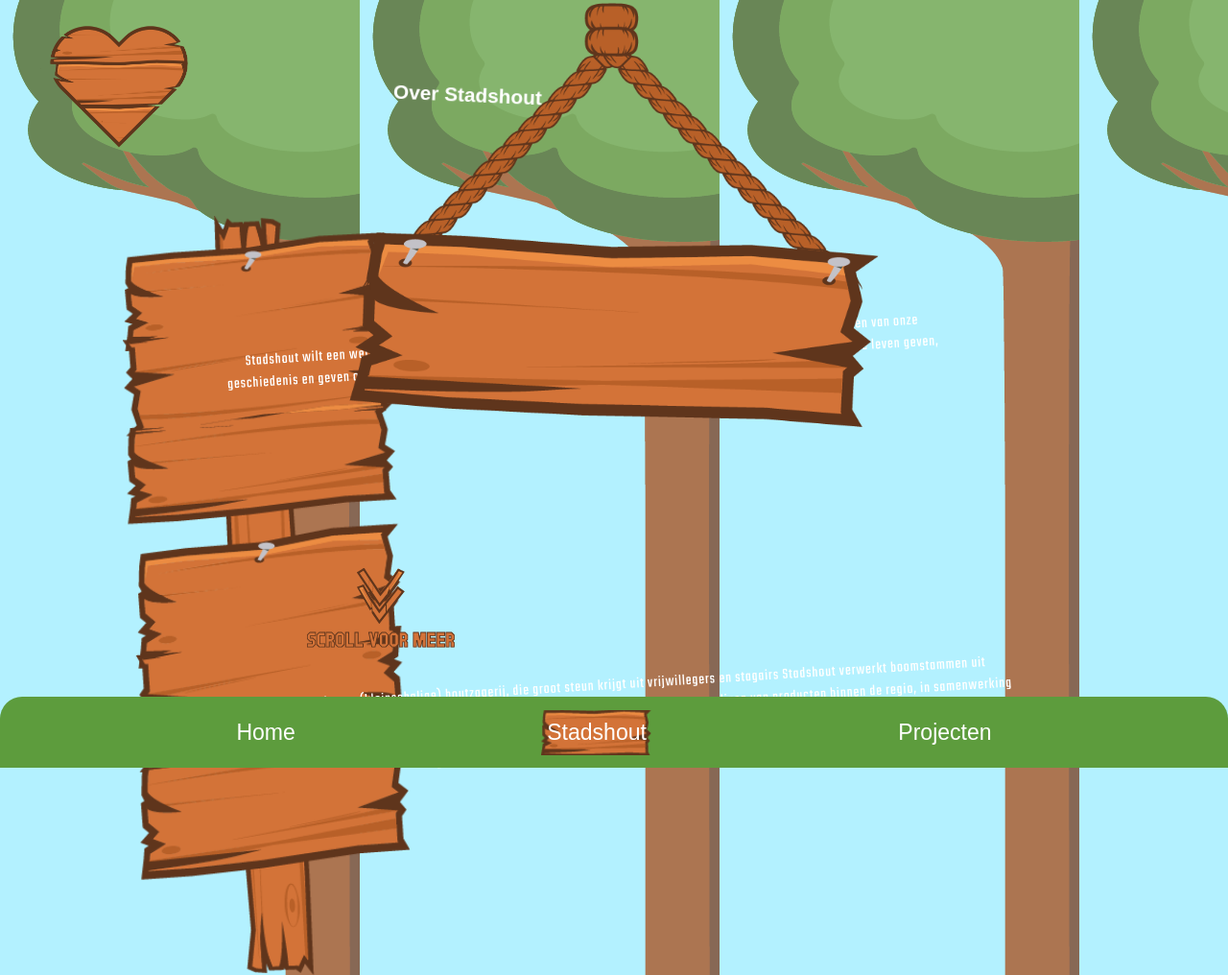
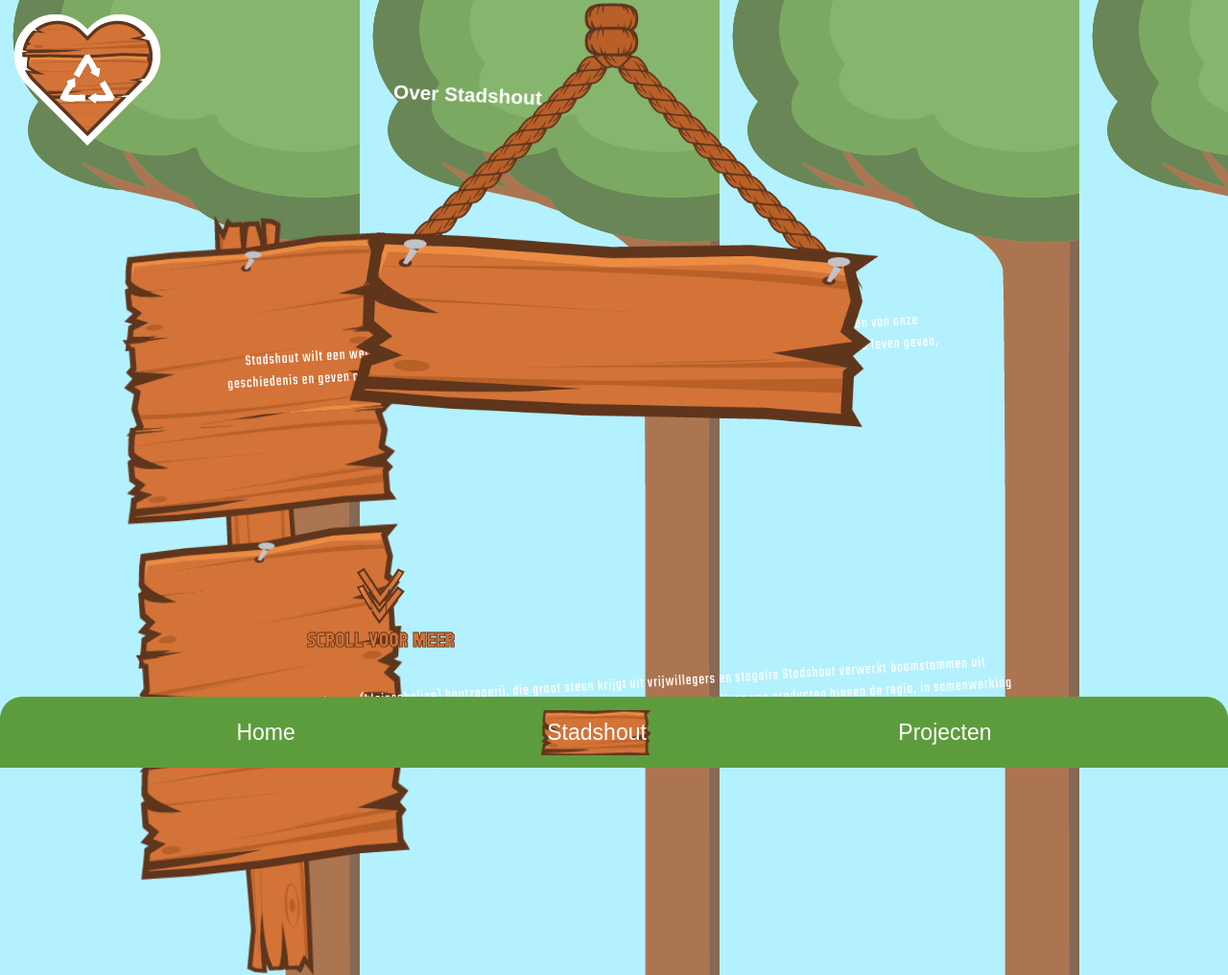
Before and after one commit to wieverz/project-individueel-B2, a plain HTML site: page over_stadshout.html in a window 1280 px wide. Shown: the whole page at 96% size. Drawn offline with Linux system fonts and the light colour scheme; a web font is replaced by a local one.

Commit message:
Add files via upload

```diff
--- a/over_stadshout.html
+++ b/over_stadshout.html
@@ -15,7 +15,7 @@
 <body>
     <header>
 
-        <img src="afbeeldingen/logo.png" class="logo" alt="logo">
+        <img src="afbeeldingen/logo-recycle.png" class="logo" alt="logo">
 
 
     <div class="titel">
```
Also changed, not shown: projecten.html (+1 -1 lines).
